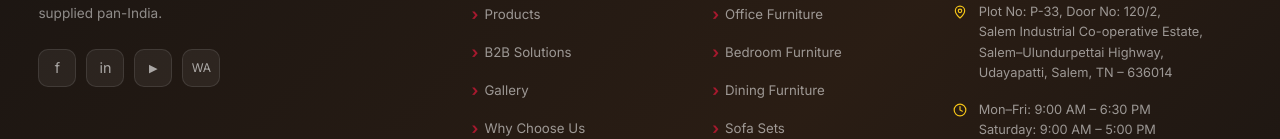
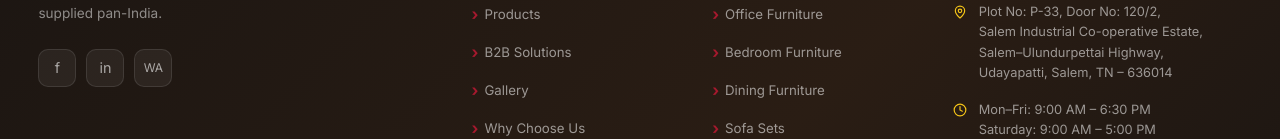
Before and after one commit to GENAI-NETWORKS/grace_furnitures, a Next.js app: page / in a window 1280 px wide. Shown: the part 8101-8240 px from the top of the page. Built offline with nearby package versions, Linux system fonts and the light colour scheme.

Commit message:
UI Updates: Removed YouTube social icon from footer

```diff
--- a/src/app/page.tsx
+++ b/src/app/page.tsx
@@ -612,7 +612,6 @@ export default function HomePage() {
         <div className="footer-socials" role="list" aria-label="Social media links">
           <a href="https://www.facebook.com/profile.php?id=61594065782162" className="social-btn" role="listitem" aria-label="Follow GRACE™ on Facebook" target="_blank" rel="noopener">f</a>
           <a href="https://www.instagram.com/grace_furnituresalem/" className="social-btn" role="listitem" aria-label="Follow GRACE™ on Instagram" target="_blank" rel="noopener">in</a>
-          <a href="#" className="social-btn" role="listitem" aria-label="Follow GRACE™ on YouTube" style={{"fontSize":"0.7rem"}}>▶</a>
           <a href="https://wa.me/919842025243" className="social-btn" role="listitem" aria-label="Chat with GRACE™ on WhatsApp" style={{"fontSize":"0.75rem"}} target="_blank" rel="noopener">WA</a>
         </div>
       </div>
```
